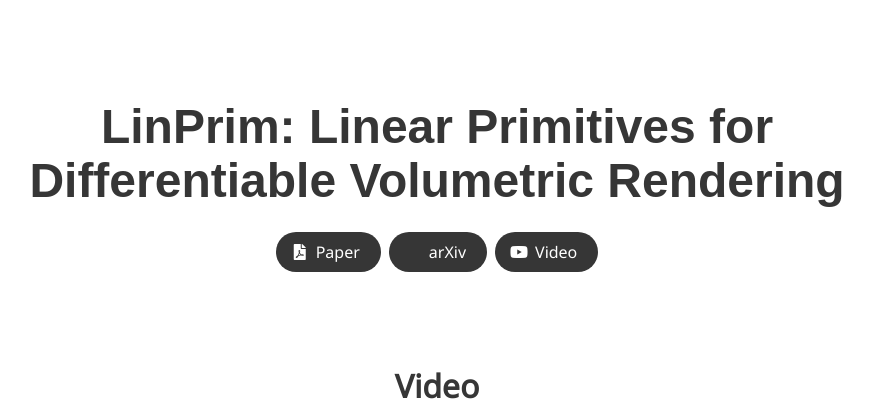
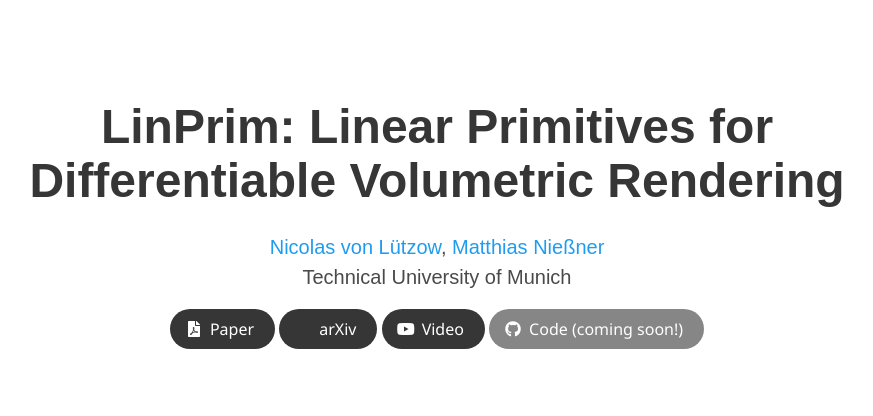
Before and after one commit to nicolasvonluetzow/LinPrim, a plain HTML site: page index.html in a window 1280 px wide. Shown: the top 416 px of the page, without its empty margins (203-1076 px from the left). Drawn offline with Linux system fonts and the light colour scheme; some icons are missing; a web font is replaced by a local one.

Commit message:
Added authors, (disabled) code button and a small readme

```diff
--- a/index.html
+++ b/index.html
@@ -56,25 +56,53 @@
             <h1 class="title is-1 publication-title">
               LinPrim: Linear Primitives for Differentiable Volumetric Rendering
             </h1>
-            <div class="buttons is-centered">
+            <div class="is-size-5 publication-authors">
+            <span class="author-block">
+              <a href="https://nicolasvonluetzow.github.io/">Nicolas von Lützow</a>,</span>
+            <span class="author-block">
+              <a href="https://www.niessnerlab.org/">Matthias Nießner</a></span>
+          </div>
+          <div class="is-size-5 publication-authors">
+            <span class="author-block">Technical University of Munich</span>
+          </div>
+          <div class="column has-text-centered">
+            <div class="publication-links">
+              <!-- PDF Link. -->
+              <span class="link-block">
                 <a href="https://arxiv.org/pdf/2501.16312" class="button is-normal is-rounded is-dark">
                   <span class="icon">
                     <i class="fas fa-file-pdf"></i>
                   </span>
                   <span>Paper</span>
                 </a>
+              </span>
+              <span class="link-block">
                 <a href="https://arxiv.org/abs/2501.16312" class="button is-normal is-rounded is-dark">
                   <span class="icon">
                     <i class="ai ai-arxiv"></i>
                   </span>
                   <span>arXiv</span>
                 </a>
+              </span>
+              <!-- Video Link. -->
+              <span class="link-block">
                 <a href="https://youtu.be/NRRlmFZj5KQ" class="button is-normal is-rounded is-dark">
                   <span class="icon">
                     <i class="fab fa-youtube"></i>
                   </span>
                   <span>Video</span>
                 </a>
+              </span>
+              <!-- Code Link. -->
+              <span class="link-block">
+                <a href=""
+                   class="external-link button is-normal is-rounded is-dark" disabled aria-disabled="true" tabindex="-1" style="pointer-events: none; opacity: 0.6;">
+                  <span class="icon">
+                    <i class="fab fa-github"></i>
+                  </span>
+                  <span>Code (coming soon!)</span>
+                </a>
+              </span>
             </div>
           </div>
         </div>
```
Also changed, not shown: 1 other file. Lines whose indentation alone changed are shown as unchanged.
